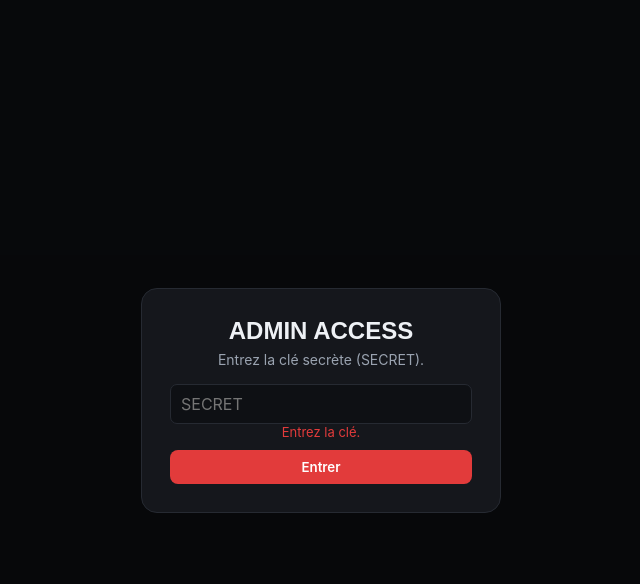
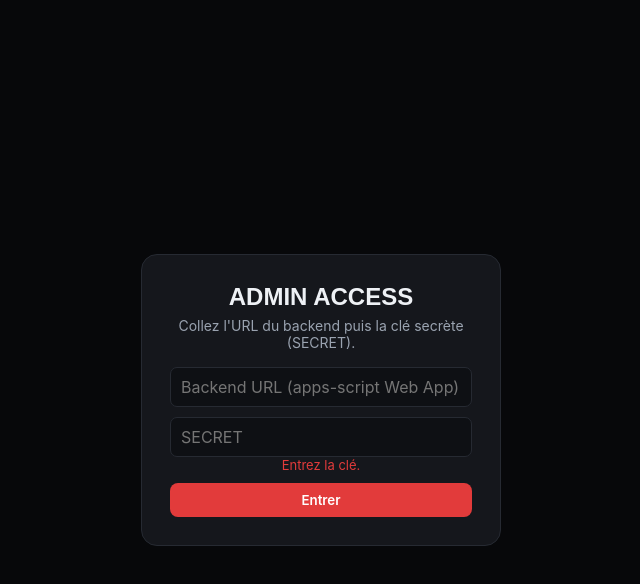
Before and after one commit to onana9447-blip/legends-store, a plain HTML site: page admin.html in a window 1280 px wide. Both pictures are taken after a click on the button "Entrer". Shown: the whole page, without its empty margins (319-959 px from the left). Drawn offline with Linux system fonts and the light colour scheme.

Commit message:
Allow backend URL to be set from admin login (localStorage) — no code edit needed

```diff
--- a/admin.html
+++ b/admin.html
@@ -78,7 +78,8 @@
   <div class="gate" id="gate">
     <div class="gate-box">
       <h2>ADMIN ACCESS</h2>
-      <p>Entrez la clé secrète (SECRET).</p>
+      <p>Collez l'URL du backend puis la clé secrète (SECRET).</p>
+      <input id="urlInput" type="url" placeholder="Backend URL (apps-script Web App)" autocomplete="off" style="margin-bottom:10px">
       <input id="passInput" type="password" placeholder="SECRET" autocomplete="off">
       <div class="err" id="gateErr"></div>
       <button id="gateBtn">Entrer</button>
--- a/admin.js
+++ b/admin.js
@@ -1,4 +1,4 @@
-const BACKEND_URL = "";        // collez l'URL du Web App ici
+let BACKEND_URL = localStorage.getItem("legends-backend-url") || "";   // défini via l'écran de login
 let readKey = "";
 
 const gate = document.getElementById("gate");
@@ -16,8 +16,10 @@ function api(action, extra={}) {
 
 async function unlock() {
   const val = passInput.value.trim();
+  const url = document.getElementById("urlInput").value.trim();
+  if (url) { BACKEND_URL = url; localStorage.setItem("legends-backend-url", url); }
   if (!val) { gateErr.textContent = "Entrez la clé."; return; }
-  if (!BACKEND_URL) { gateErr.textContent = "BACKEND_URL vide dans admin.js"; return; }
+  if (!BACKEND_URL) { gateErr.textContent = "Collez d'abord l'URL du backend (apps-script.js Web App)."; return; }
   try {
     const d = await api("stats", { key: val });
     if (d && typeof d.totalSales !== "undefined") {
--- a/script.js
+++ b/script.js
@@ -27,7 +27,7 @@ let cart = JSON.parse(localStorage.getItem("legends-cart") || "[]");
 // 1) Copiez le contenu de "apps-script.js" dans https://script.google.com, déployez en Web App.
 // 2) Collez l'URL déployée dans BACKEND_URL et la clé WRITE_KEY (publique) dans BACKEND_WRITE_KEY.
 //    La clé SECRET (lecture) reste côté admin et n'est JAMAIS écrite ici.
-const BACKEND_URL = "";
+const BACKEND_URL = localStorage.getItem("legends-backend-url") || "";
 const BACKEND_WRITE_KEY = "legendsWritePub2026";
 
 // ===== LIVRAISON WHATSAPP =====
```
